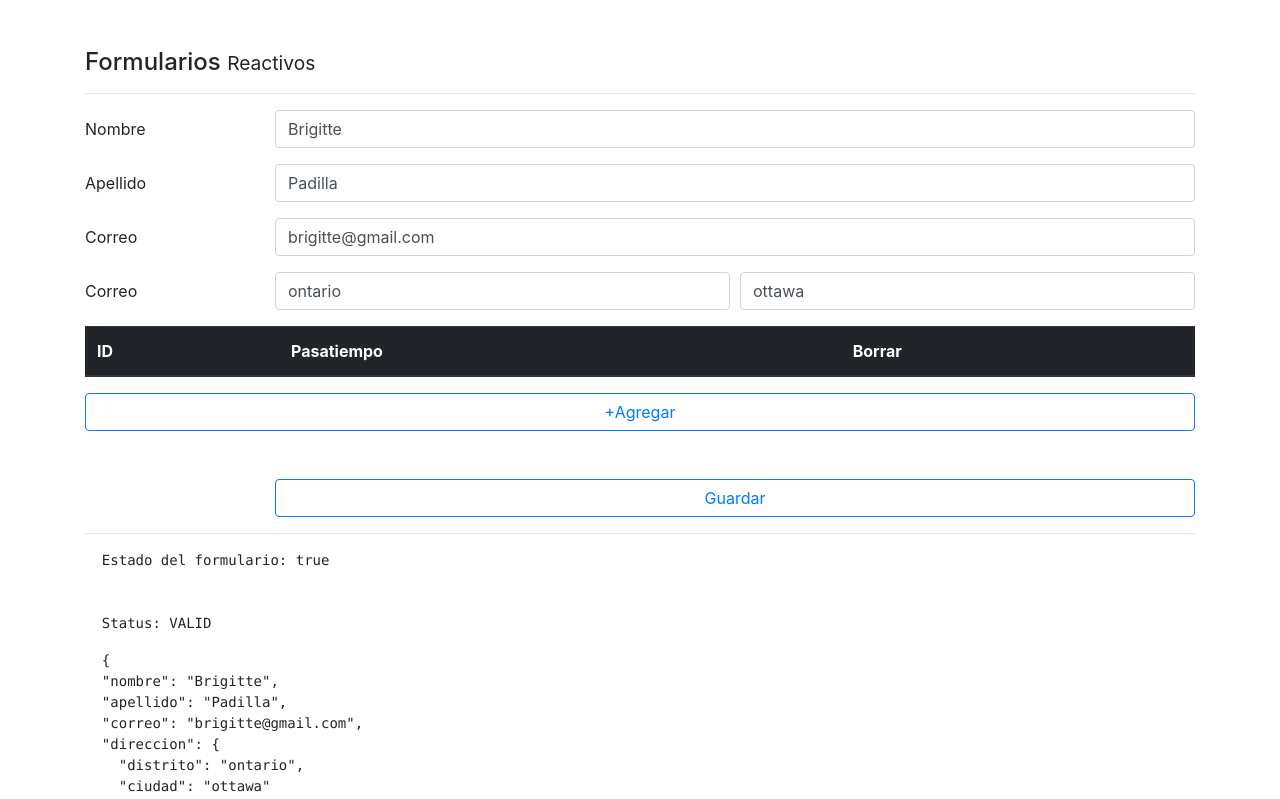
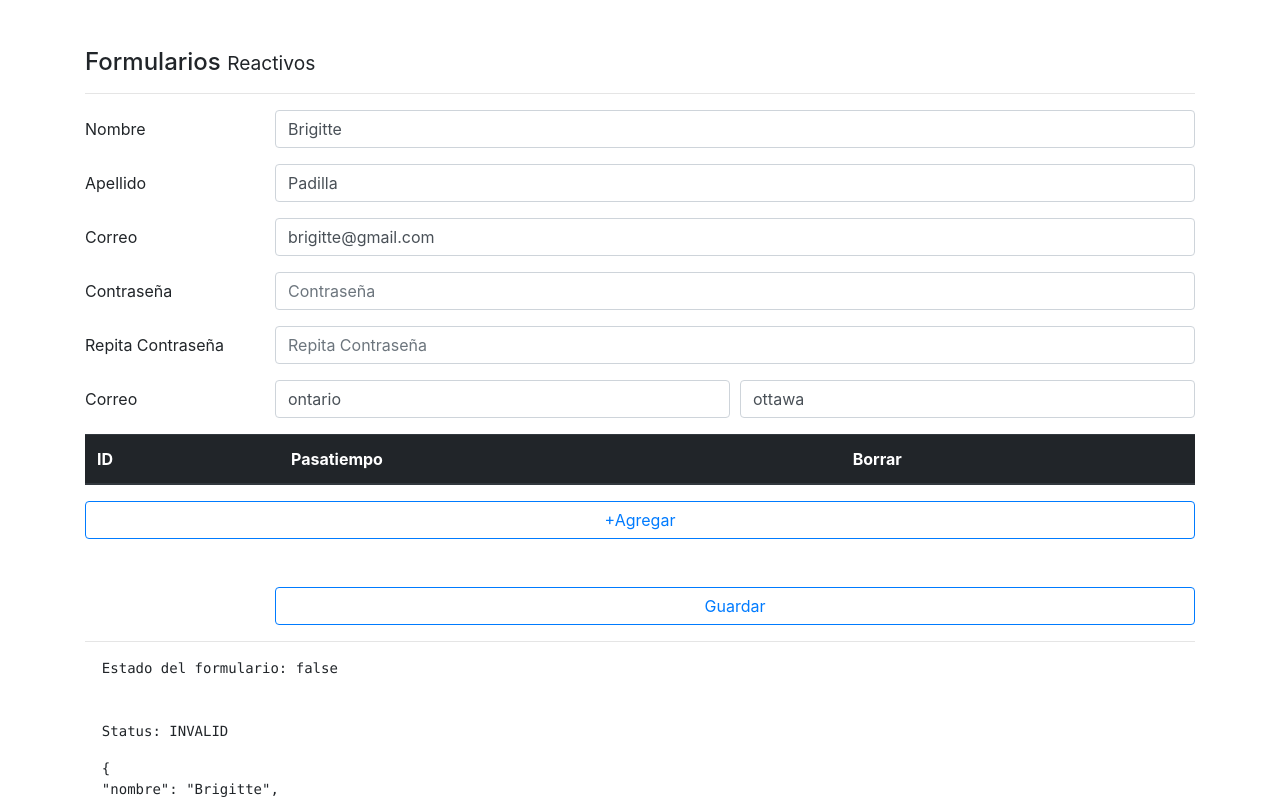
Before and after one commit to Brigitte9219/FormulariosEnAngular, an Angular app: page /reactivo in a window 1280 px wide. Shown: the top 799 px of the page. Built offline with nearby package versions, Linux system fonts and the light colour scheme.

Commit message:
Formularios Reactivos: Validar que el password2 sea igual al password1

```diff
--- a/src/app/pages/reactive/reactive.component.html
+++ b/src/app/pages/reactive/reactive.component.html
@@ -42,6 +42,30 @@
             formControlName="correo"
             [class.is-invalid]="correoNoValido" >
     <small *ngIf="correoNoValido" class="text-danger">El correo es obligatorio</small>
+  </div>
+</div>
+
+<div class="form-group row">
+  <label class="col-2 col-form-label">Contraseña</label>
+  <div class="col">
+
+    <input class="form-control"
+            type="password"
+            placeholder="Contraseña"
+            formControlName="pass1"
+            [class.is-invalid]="pass1NoValido" >
+  </div>
+</div>
+
+<div class="form-group row">
+  <label class="col-2 col-form-label">Repita Contraseña</label>
+  <div class="col">
+
+    <input class="form-control"
+            type="password"
+            placeholder="Repita Contraseña"
+            formControlName="pass2"
+            [class.is-invalid]="pass2NoValido" >
   </div>
 </div>
 
--- a/src/app/pages/reactive/reactive.component.ts
+++ b/src/app/pages/reactive/reactive.component.ts
@@ -40,16 +40,31 @@
     return this.forma.get('direccion.ciudad')?.invalid && this.forma.get('direccion.ciudad')?.touched
   }
 
+  get pass1NoValido(){
+    return this.forma.get('pass1')?.invalid && this.forma.get('pass1')?.touched
+  }
+
+  get pass2NoValido(){
+    const pass1 = this.forma.get('pass1')?.value;
+    const pass2 = this.forma.get('pass2')?.value;
+
+    return (pass1 == pass2) ? false : true;
+  }
+
   crearFormulario(){
     this.forma = this.fb.group({
       nombre:['', Validators.required],
       apellido:['', [Validators.required, Validators.minLength(5), this.validadores.noHerrera]],
       correo:['', [Validators.required, Validators.pattern('[a-z0-9._%+-]+@[a-z0-9.-]+\.[a-z]{2,3}$')]],
+      pass1:['', Validators.required],
+      pass2:['', Validators.required],
       direccion: this.fb.group({
         distrito:['', Validators.required],
         ciudad:['', Validators.required]
       }),
       pasatiempos: this.fb.array([])
+    },{
+      Validators: this.validadores.passwordsIguales('pass1','pass2')
     });
   }
 
@@ -58,6 +73,8 @@
       nombre:'Brigitte',
       apellido:'Padilla',
       correo:'brigitte@gmail.com',
+      pass1:'',
+      pass2:'',
       direccion:{
         distrito:'ontario',
         ciudad:'ottawa'
--- a/src/app/services/validadores.service.ts
+++ b/src/app/services/validadores.service.ts
@@ -1,5 +1,5 @@
 import { Injectable } from '@angular/core';
-import { FormControl } from '@angular/forms';
+import { FormControl, FormGroup } from '@angular/forms';
 
 @Injectable({
   providedIn: 'root'
@@ -17,6 +17,21 @@
     return null;
   }
 
+  passwordsIguales( pass1Name:string, pass2Name:string){
+     return (formGroup:FormGroup) => {
+        const pass1Control = formGroup.controls[pass1Name];
+        const pass2Control = formGroup.controls[pass2Name];
+
+        if( pass1Control.value === pass2Control.value){
+          pass2Control.setErrors(null);
+        }else{
+          pass2Control.setErrors({noEsIgual: true});
+
+        }
+
+     }
+  }
+
 
 
 }
```
